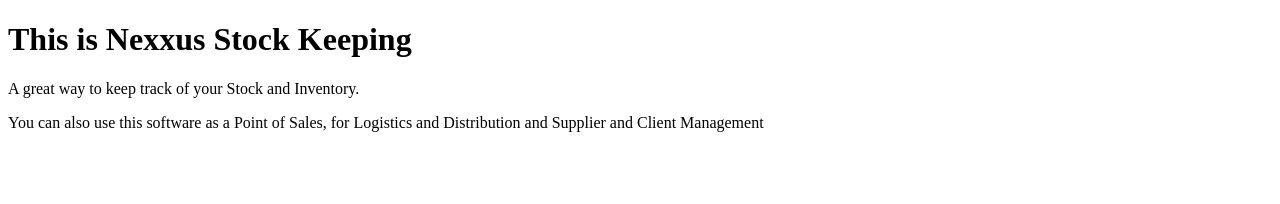
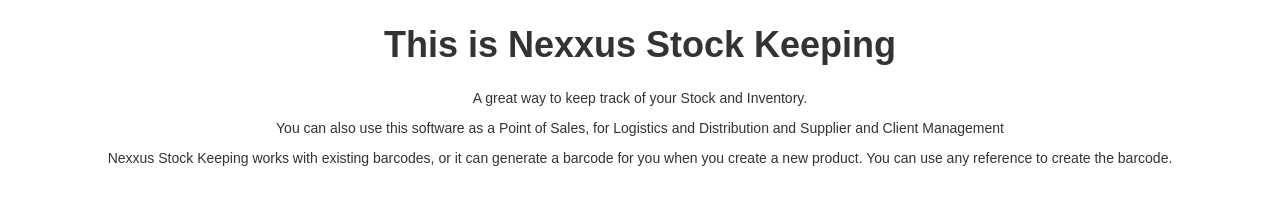
Before and after one commit to Nexxus/nexxus.github.io, a plain HTML site: page index.html in a window 1280 px wide. Drawn offline with Linux system fonts and the light colour scheme.

Commit message:
layout change

```diff
--- a/index.html
+++ b/index.html
@@ -1,10 +1,23 @@
 <!DOCTYPE html>
 <html>
+<style type="text/css">
+<!--
+.stijl1 {
+	font-family: Arial, Helvetica, sans-serif;
+	font-size: 14px;
+	color: #333333;
+}
+.stijl2 {
+	font-family: Arial, Helvetica, sans-serif;
+	font-size: 36px;
+	color: #333333;
+}
+-->
+</style>
 <body>
-<h1>This is Nexxus Stock Keeping</h1>
-<p>A great way to keep track of your Stock and Inventory.</p>
-<p> You can also use this software as a Point of Sales, for Logistics and Distribution and Supplier and Client Management</p>
-
-
+<h1 align="center" class="stijl2">This is Nexxus Stock Keeping</h1>
+<p align="center" class="stijl1">A great way to keep track of your Stock and Inventory.</p>
+<p align="center" class="stijl1"> You can also use this software as a Point of Sales, for Logistics and Distribution and Supplier and Client Management</p>
+<p align="center" class="stijl1">Nexxus Stock Keeping works with existing barcodes, or it can generate a barcode for you when you create a new product. You can use any reference to create the barcode.</p>
 </body>
 </html>
```
